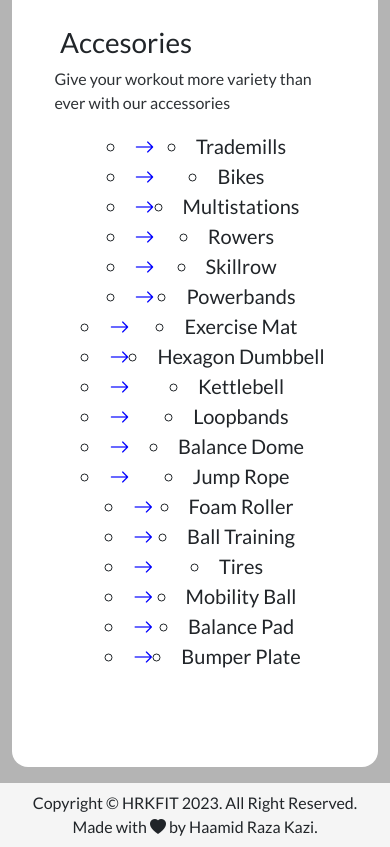
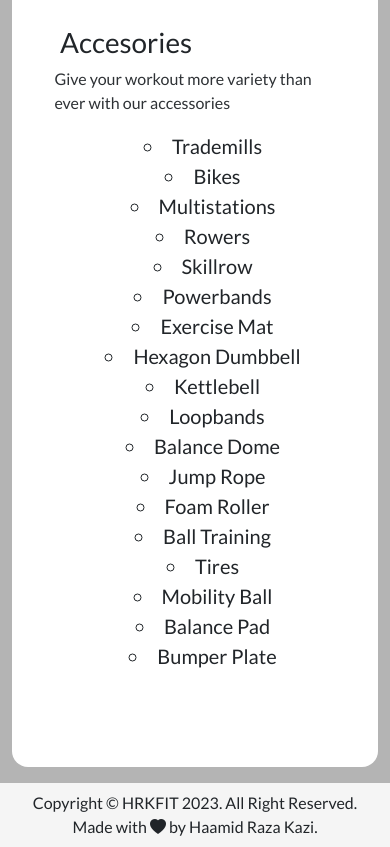
Before and after one commit to Haamidraza03/HRKFIT, a plain HTML site: page about.html in a window 390 px wide. Shown: the part 1920-2767 px from the top of the page. Drawn offline with nearby package versions, Linux system fonts and the light colour scheme.

Commit message:
mediqry arw

```diff
--- a/about.html
+++ b/about.html
@@ -96,12 +96,12 @@
                 </div>
                 <div class="list-cont">
                     <div class="justify-content-center ms-3">
-                        <li data-aos="slide-right" data-aos-duration="1500" data-aos-easing="ease-in-out"><i data-aos="slide-right" data-aos-duration="1500" data-aos-easing="ease-in-out" class="bi bi-arrow-right" style="color:blue;"></i></li>
-                        <li data-aos="slide-right" data-aos-duration="1500" data-aos-easing="ease-in-out"><i data-aos="slide-right" data-aos-duration="1500" data-aos-easing="ease-in-out" class="bi bi-arrow-right" style="color:blue;"></i></li>
-                        <li data-aos="slide-right" data-aos-duration="1500" data-aos-easing="ease-in-out"><i data-aos="slide-right" data-aos-duration="1500" data-aos-easing="ease-in-out" class="bi bi-arrow-right" style="color:blue;"></i></li>
-                        <li data-aos="slide-right" data-aos-duration="1500" data-aos-easing="ease-in-out"><i data-aos="slide-right" data-aos-duration="1500" data-aos-easing="ease-in-out" class="bi bi-arrow-right" style="color:blue;"></i></li>
-                        <li data-aos="slide-right" data-aos-duration="1500" data-aos-easing="ease-in-out"><i data-aos="slide-right" data-aos-duration="1500" data-aos-easing="ease-in-out" class="bi bi-arrow-right" style="color:blue;"></i></li>
-                        <li data-aos="slide-right" data-aos-duration="1500" data-aos-easing="ease-in-out"><i data-aos="slide-right" data-aos-duration="1500" data-aos-easing="ease-in-out" class="bi bi-arrow-right" style="color:blue;"></i></li>
+                        <li data-aos="slide-right" data-aos-duration="1500" data-aos-easing="ease-in-out" id="dno2"><i data-aos="slide-right" data-aos-duration="1500" data-aos-easing="ease-in-out" class="bi bi-arrow-right" style="color:blue;"></i></li>
+                        <li data-aos="slide-right" data-aos-duration="1500" data-aos-easing="ease-in-out" id="dno2"><i data-aos="slide-right" data-aos-duration="1500" data-aos-easing="ease-in-out" class="bi bi-arrow-right" style="color:blue;"></i></li>
+                        <li data-aos="slide-right" data-aos-duration="1500" data-aos-easing="ease-in-out" id="dno2"><i data-aos="slide-right" data-aos-duration="1500" data-aos-easing="ease-in-out" class="bi bi-arrow-right" style="color:blue;"></i></li>
+                        <li data-aos="slide-right" data-aos-duration="1500" data-aos-easing="ease-in-out" id="dno2"><i data-aos="slide-right" data-aos-duration="1500" data-aos-easing="ease-in-out" class="bi bi-arrow-right" style="color:blue;"></i></li>
+                        <li data-aos="slide-right" data-aos-duration="1500" data-aos-easing="ease-in-out" id="dno2"><i data-aos="slide-right" data-aos-duration="1500" data-aos-easing="ease-in-out" class="bi bi-arrow-right" style="color:blue;"></i></li>
+                        <li data-aos="slide-right" data-aos-duration="1500" data-aos-easing="ease-in-out" id="dno2"><i data-aos="slide-right" data-aos-duration="1500" data-aos-easing="ease-in-out" class="bi bi-arrow-right" style="color:blue;"></i></li>
                     </div>
 
                     <div class="justify-content-center">
@@ -116,12 +116,12 @@
 
                 <div class="list-cont">
                 <div class="justify-content-center ms-3">
-                    <li data-aos="slide-right" data-aos-duration="1500" data-aos-easing="ease-in-out"><i data-aos="slide-right" data-aos-duration="1500" data-aos-easing="ease-in-out" class="bi bi-arrow-right" style="color:blue;"></i></li>
-                    <li data-aos="slide-right" data-aos-duration="1500" data-aos-easing="ease-in-out"><i data-aos="slide-right" data-aos-duration="1500" data-aos-easing="ease-in-out" class="bi bi-arrow-right" style="color:blue;"></i></li>
-                    <li data-aos="slide-right" data-aos-duration="1500" data-aos-easing="ease-in-out"><i data-aos="slide-right" data-aos-duration="1500" data-aos-easing="ease-in-out" class="bi bi-arrow-right" style="color:blue;"></i></li>
-                    <li data-aos="slide-right" data-aos-duration="1500" data-aos-easing="ease-in-out"><i data-aos="slide-right" data-aos-duration="1500" data-aos-easing="ease-in-out" class="bi bi-arrow-right" style="color:blue;"></i></li>
-                    <li data-aos="slide-right" data-aos-duration="1500" data-aos-easing="ease-in-out"><i data-aos="slide-right" data-aos-duration="1500" data-aos-easing="ease-in-out" class="bi bi-arrow-right" style="color:blue;"></i></li>
-                    <li data-aos="slide-right" data-aos-duration="1500" data-aos-easing="ease-in-out"><i data-aos="slide-right" data-aos-duration="1500" data-aos-easing="ease-in-out" class="bi bi-arrow-right" style="color:blue;"></i></li>
+                    <li data-aos="slide-right" data-aos-duration="1500" data-aos-easing="ease-in-out" id="dno2"><i data-aos="slide-right" data-aos-duration="1500" data-aos-easing="ease-in-out" class="bi bi-arrow-right" style="color:blue;"></i></li>
+                    <li data-aos="slide-right" data-aos-duration="1500" data-aos-easing="ease-in-out" id="dno2"><i data-aos="slide-right" data-aos-duration="1500" data-aos-easing="ease-in-out" class="bi bi-arrow-right" style="color:blue;"></i></li>
+                    <li data-aos="slide-right" data-aos-duration="1500" data-aos-easing="ease-in-out" id="dno2"><i data-aos="slide-right" data-aos-duration="1500" data-aos-easing="ease-in-out" class="bi bi-arrow-right" style="color:blue;"></i></li>
+                    <li data-aos="slide-right" data-aos-duration="1500" data-aos-easing="ease-in-out" id="dno2"><i data-aos="slide-right" data-aos-duration="1500" data-aos-easing="ease-in-out" class="bi bi-arrow-right" style="color:blue;"></i></li>
+                    <li data-aos="slide-right" data-aos-duration="1500" data-aos-easing="ease-in-out" id="dno2"><i data-aos="slide-right" data-aos-duration="1500" data-aos-easing="ease-in-out" class="bi bi-arrow-right" style="color:blue;"></i></li>
+                    <li data-aos="slide-right" data-aos-duration="1500" data-aos-easing="ease-in-out" id="dno2"><i data-aos="slide-right" data-aos-duration="1500" data-aos-easing="ease-in-out" class="bi bi-arrow-right" style="color:blue;"></i></li>
                 </div>
 
                 <div class="justify-content-center">
@@ -136,12 +136,12 @@
 
                 <div class="list-cont">
                 <div class="justify-content-center ms-3">
-                    <li data-aos="slide-right" data-aos-duration="1500" data-aos-easing="ease-in-out"><i data-aos="slide-right" data-aos-duration="1500" data-aos-easing="ease-in-out" class="bi bi-arrow-right" style="color:blue;"></i></li>
-                    <li data-aos="slide-right" data-aos-duration="1500" data-aos-easing="ease-in-out"><i data-aos="slide-right" data-aos-duration="1500" data-aos-easing="ease-in-out" class="bi bi-arrow-right" style="color:blue;"></i></li>
-                    <li data-aos="slide-right" data-aos-duration="1500" data-aos-easing="ease-in-out"><i data-aos="slide-right" data-aos-duration="1500" data-aos-easing="ease-in-out" class="bi bi-arrow-right" style="color:blue;"></i></li>
-                    <li data-aos="slide-right" data-aos-duration="1500" data-aos-easing="ease-in-out"><i data-aos="slide-right" data-aos-duration="1500" data-aos-easing="ease-in-out" class="bi bi-arrow-right" style="color:blue;"></i></li>
-                    <li data-aos="slide-right" data-aos-duration="1500" data-aos-easing="ease-in-out"><i data-aos="slide-right" data-aos-duration="1500" data-aos-easing="ease-in-out" class="bi bi-arrow-right" style="color:blue;"></i></li>
-                    <li data-aos="slide-right" data-aos-duration="1500" data-aos-easing="ease-in-out"><i data-aos="slide-right" data-aos-duration="1500" data-aos-easing="ease-in-out" class="bi bi-arrow-right" style="color:blue;"></i></li>
+                    <li data-aos="slide-right" data-aos-duration="1500" data-aos-easing="ease-in-out" id="dno2"><i data-aos="slide-right" data-aos-duration="1500" data-aos-easing="ease-in-out" class="bi bi-arrow-right" style="color:blue;"></i></li>
+                    <li data-aos="slide-right" data-aos-duration="1500" data-aos-easing="ease-in-out" id="dno2"><i data-aos="slide-right" data-aos-duration="1500" data-aos-easing="ease-in-out" class="bi bi-arrow-right" style="color:blue;"></i></li>
+                    <li data-aos="slide-right" data-aos-duration="1500" data-aos-easing="ease-in-out" id="dno2"><i data-aos="slide-right" data-aos-duration="1500" data-aos-easing="ease-in-out" class="bi bi-arrow-right" style="color:blue;"></i></li>
+                    <li data-aos="slide-right" data-aos-duration="1500" data-aos-easing="ease-in-out" id="dno2"><i data-aos="slide-right" data-aos-duration="1500" data-aos-easing="ease-in-out" class="bi bi-arrow-right" style="color:blue;"></i></li>
+                    <li data-aos="slide-right" data-aos-duration="1500" data-aos-easing="ease-in-out" id="dno2"><i data-aos="slide-right" data-aos-duration="1500" data-aos-easing="ease-in-out" class="bi bi-arrow-right" style="color:blue;"></i></li>
+                    <li data-aos="slide-right" data-aos-duration="1500" data-aos-easing="ease-in-out" id="dno2"><i data-aos="slide-right" data-aos-duration="1500" data-aos-easing="ease-in-out" class="bi bi-arrow-right" style="color:blue;"></i></li>
                 </div>
 
                 <div class="justify-content-center mb-4">
--- a/style.css
+++ b/style.css
@@ -303,6 +303,10 @@ a:hover{
         display: none !important;
     }
 
+    #dno2{
+        display: none !important;
+    }
+
     .im-1,.im-2,.im-3{
         margin-right: 20px !important;
         flex-shrink: none !important;
```
